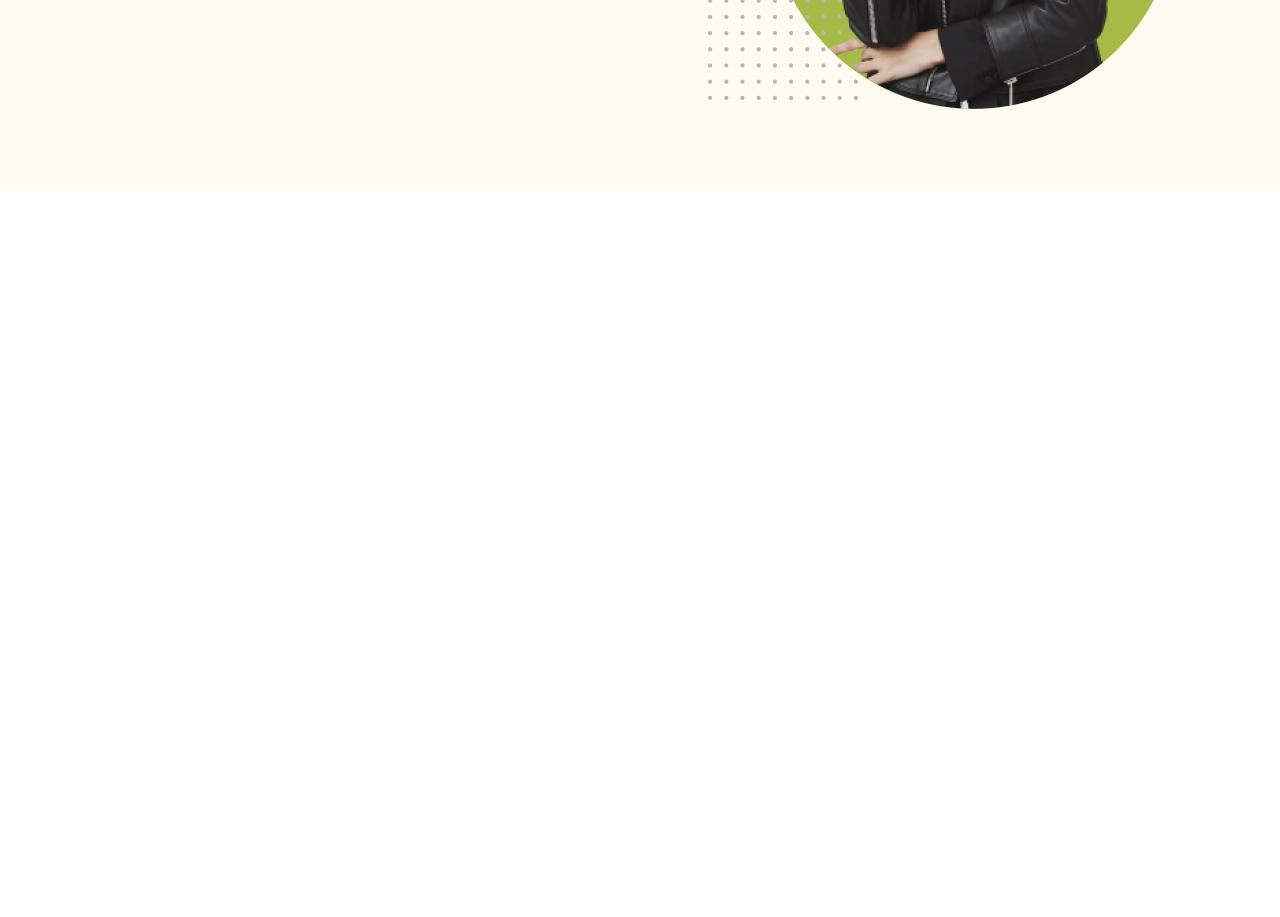
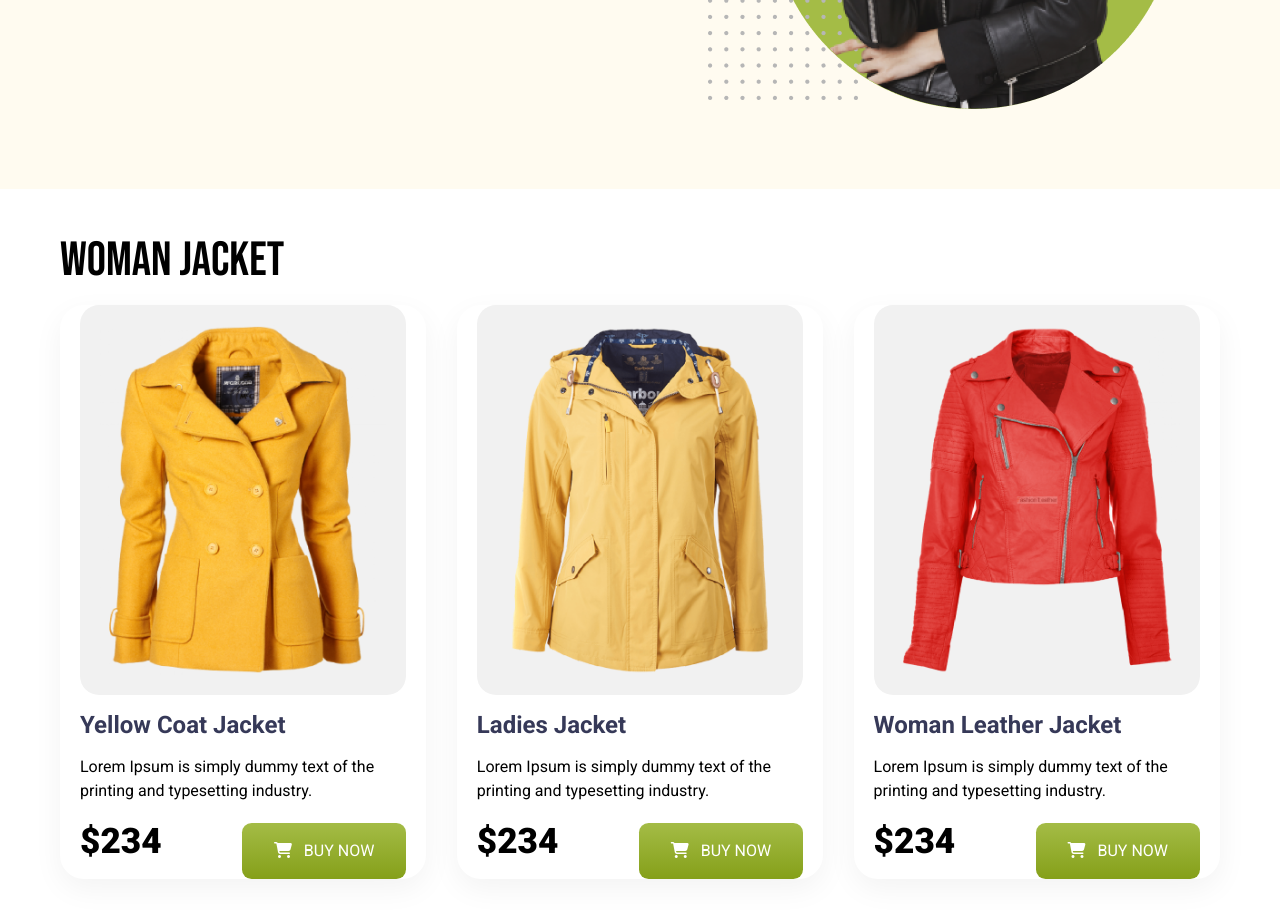
Before and after one commit to m01713261932/penguin-fashion-project, a plain HTML site: page index.html in a window 1280 px wide. Shown: the part 513-1430 px from the top of the page. Before the commit the page ends 800 px from the top, so only its background shows below. Drawn offline with nearby package versions, Linux system fonts and the light colour scheme.

Commit message:
woman jecket section

```diff
--- a/index.html
+++ b/index.html
@@ -28,6 +28,10 @@
         .bebas {
             font-family: 'Bebas Neue', sans-serif;
         }
+        .box-shadow{
+            box-shadow: 0px 10px 30px 0px rgba(0, 0, 0, 0.05);
+
+        }
     </style>
 </head>
 
@@ -54,7 +58,8 @@
 
     <section class="bg-[#FFFBF0] pb-20">
 
-        <section class="max-w-[72.5rem] my-0 mx-auto flex flex-col md:flex-row justify-between items-center px-4 md:px-0">
+        <section
+            class="max-w-[72.5rem] my-0 mx-auto flex flex-col md:flex-row justify-between items-center px-4 md:px-0">
 
             <div class="pt-10 md:pt-0">
                 <h1 class="bebas text-[4rem] md:text-[5rem] leading-[5rem] md:leading-[6rem] text-[#363958]">
@@ -76,7 +81,85 @@
             </div>
         </section>
     </section>
+    <!-- banner section end  -->
 
+    <!-- women jacket section  -->
+
+    <section class="max-w-[72.5rem] my-0 mx-auto pt-12 pb-[6rem]">
+        <h2 class="bebas text-5xl uppercase">
+            Woman Jacket
+        </h2>
+
+        <div class="grid grid-cols-3 gap-[1.9rem] pt-5">
+
+            <div class="space-y-3 px-5 rounded-[1.5rem] box-shadow">
+                <div class="bg-[#F1F1F1] rounded-[1.2rem]">
+                    <img class="p-5" src="./images/jacket-1.png" alt="">
+                </div>
+                <h3 class="roboto text-[#363958] text-[1.5rem] font-bold">
+                    Yellow Coat Jacket
+                </h3>
+                <p class="roboto text-[1rem] font-[3E3E3E]">
+                    Lorem Ipsum is simply dummy text of the
+                    printing and typesetting industry.
+                </p>
+                <div class="flex justify-between">
+                    <h4 class="roboto text-[2.2rem] font-black"> $234</h4>
+                    <button
+                        class="roboto text-white fw-medium uppercase px-8 py-4 rounded-[.6rem] bg-gradient-to-b from-[#A4BC46] to-[#85A019] mt-2">
+                        <i class="fa-solid fa-cart-shopping"></i>
+                        &nbsp Buy now
+                    </button>
+                </div>
+
+            </div>
+            <div class="space-y-3 px-5 rounded-[1.5rem] box-shadow">
+                <div class="bg-[#F1F1F1] rounded-[1.2rem]">
+                    <img class="p-5" src="./images/jacket-2.png" alt="">
+                </div>
+                <h3 class="roboto text-[#363958] text-[1.5rem] font-bold">
+                    Ladies Jacket
+                </h3>
+                <p class="roboto text-[1rem] font-[3E3E3E]">
+                    Lorem Ipsum is simply dummy text of the
+                    printing and typesetting industry.
+                </p>
+                <div class="flex justify-between">
+                    <h4 class="roboto text-[2.2rem] font-black"> $234</h4>
+                    <button
+                        class="roboto text-white fw-medium uppercase px-8 py-4 rounded-[.6rem] bg-gradient-to-b from-[#A4BC46] to-[#85A019] mt-2">
+                        <i class="fa-solid fa-cart-shopping"></i>
+                        &nbsp Buy now
+                    </button>
+                </div>
+
+            </div>
+            <div class="space-y-3 px-5 rounded-[1.5rem] box-shadow">
+                <div class="bg-[#F1F1F1] rounded-[1.2rem]">
+                    <img class="p-5" src="./images/jacket-3.png" alt="">
+                </div>
+                <h3 class="roboto text-[#363958] text-[1.5rem] font-bold">
+                    Woman Leather Jacket
+                </h3>
+                <p class="roboto text-[1rem] font-[3E3E3E]">
+                    Lorem Ipsum is simply dummy text of the
+                    printing and typesetting industry.
+                </p>
+                <div class="flex justify-between">
+                    <h4 class="roboto text-[2.2rem] font-black"> $234</h4>
+                    <button
+                        class="roboto text-white fw-medium uppercase px-8 py-4 rounded-[.6rem] bg-gradient-to-b from-[#A4BC46] to-[#85A019] mt-2">
+                        <i class="fa-solid fa-cart-shopping"></i>
+                        &nbsp Buy now
+                    </button>
+                </div>
+
+            </div>
+
+
+        </div>
+
+    </section>
 
 
 </body>
```
